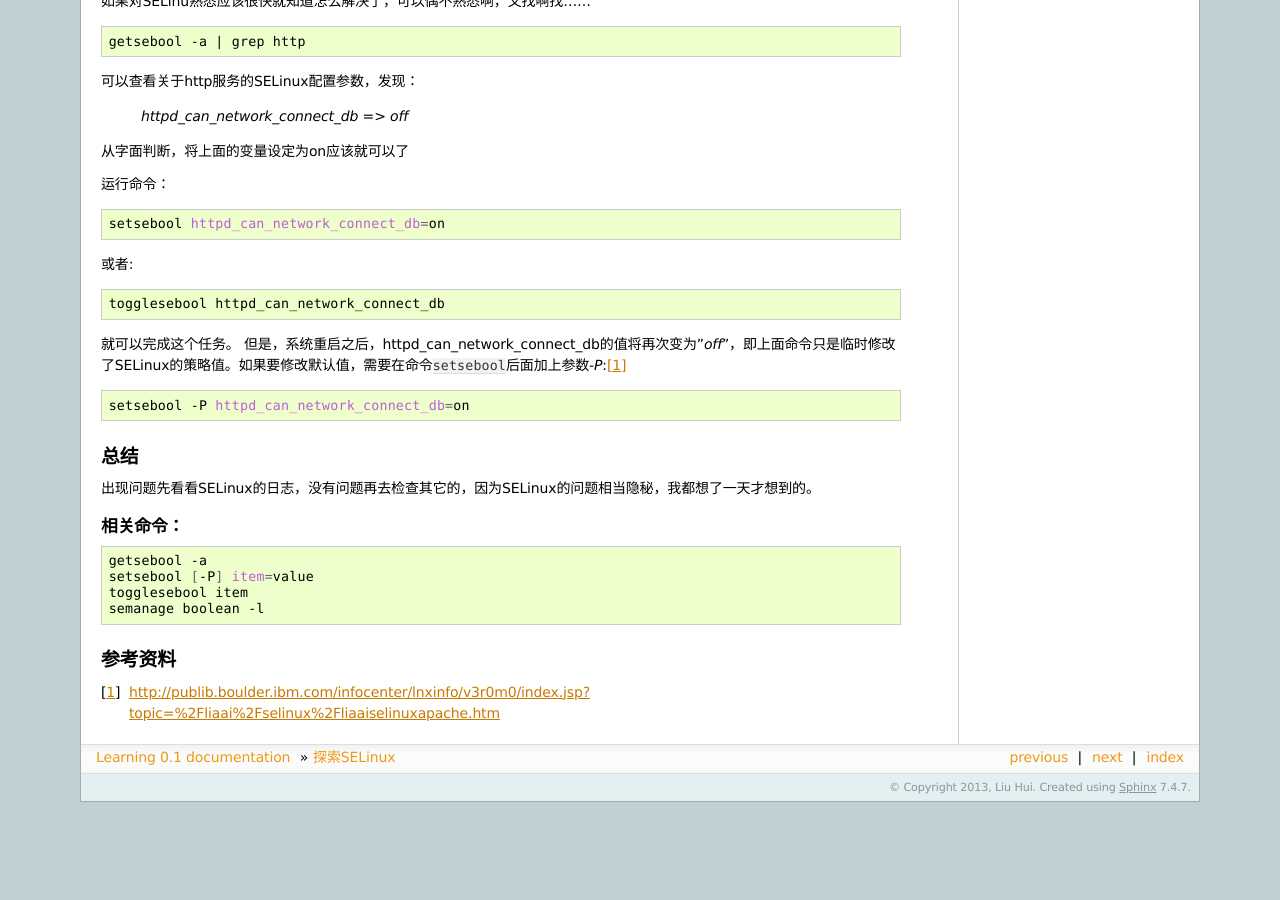
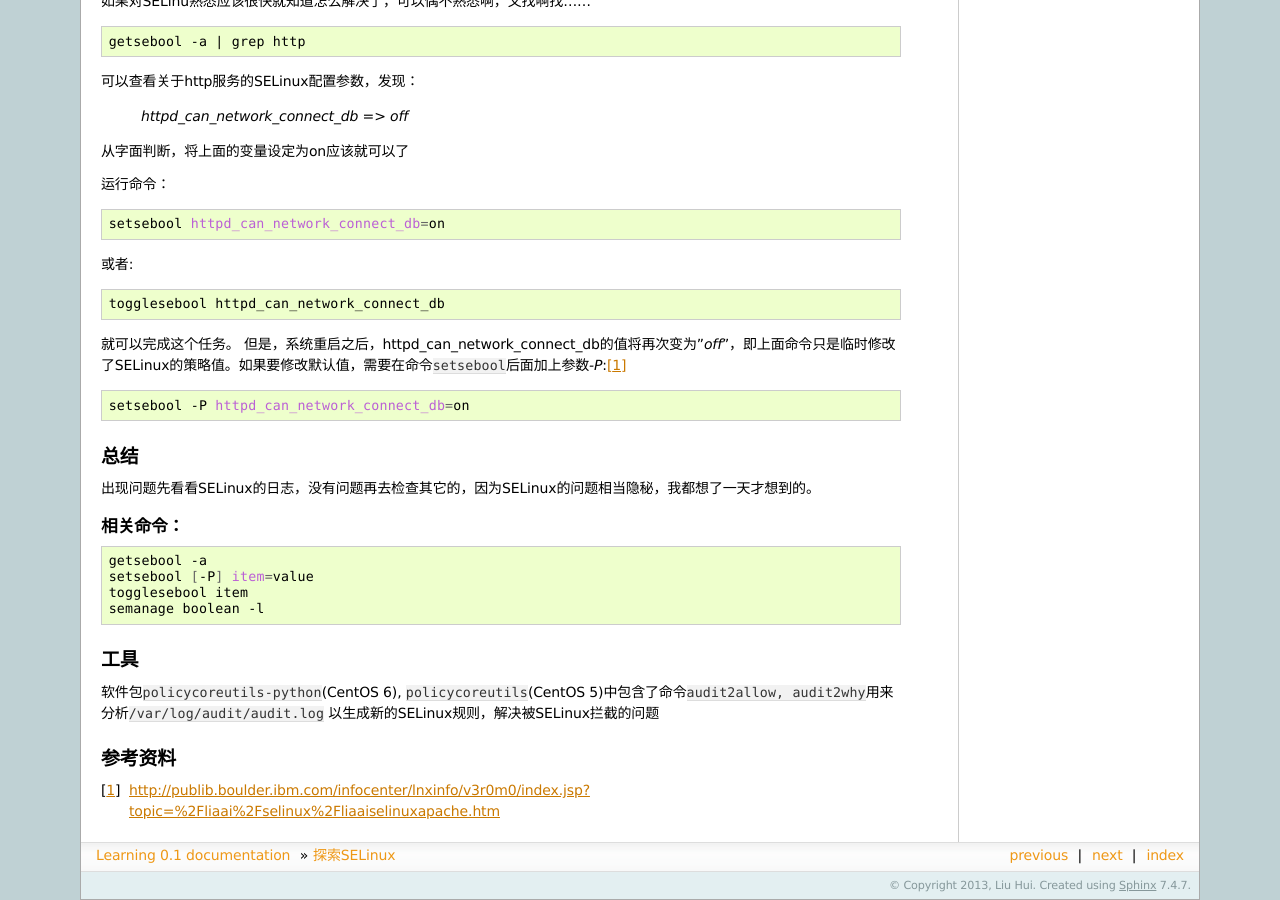
Before and after one commit to huiliu/learning.docs.hui, a Sphinx documentation site: the page built from source/selinux.rst, in a window 1280 px wide and 900 px high, scrolled down 693 px. Built offline with Sphinx 7.4.7, drawn with Linux system fonts in a browser that asks for light colours; formulas are drawn with MathJax 3; before the commit the page ends 1495 px from its top, so only the background shows below that; some of the changed text lies outside the part shown.

Commit message:
UPDATE selinux
policycoreutils-python工具包

```diff
--- a/source/selinux.rst
+++ b/source/selinux.rst
@@ -82,6 +82,12 @@
     togglesebool item
     semanage boolean -l
 
+工具
+======
+软件包\ ``policycoreutils-python``\ (CentOS 6), ``policycoreutils``\ (CentOS 5)\
+中包含了命令\ ``audit2allow, audit2why``\ 用来分析\ ``/var/log/audit/audit.log``
+以生成新的SELinux规则，解决被SELinux拦截的问题
+
 参考资料
 ========
 .. [#ref1] http://publib.boulder.ibm.com/infocenter/lnxinfo/v3r0m0/index.jsp?topic=%2Fliaai%2Fselinux%2Fliaaiselinuxapache.htm
```
Also changed, not shown: other parts of source/selinux.rst (+1 -1 lines).
